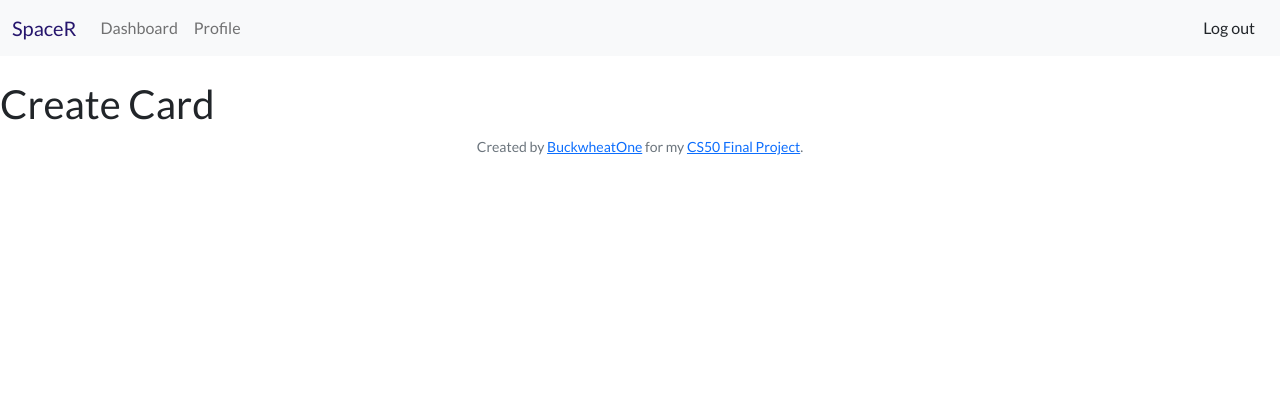
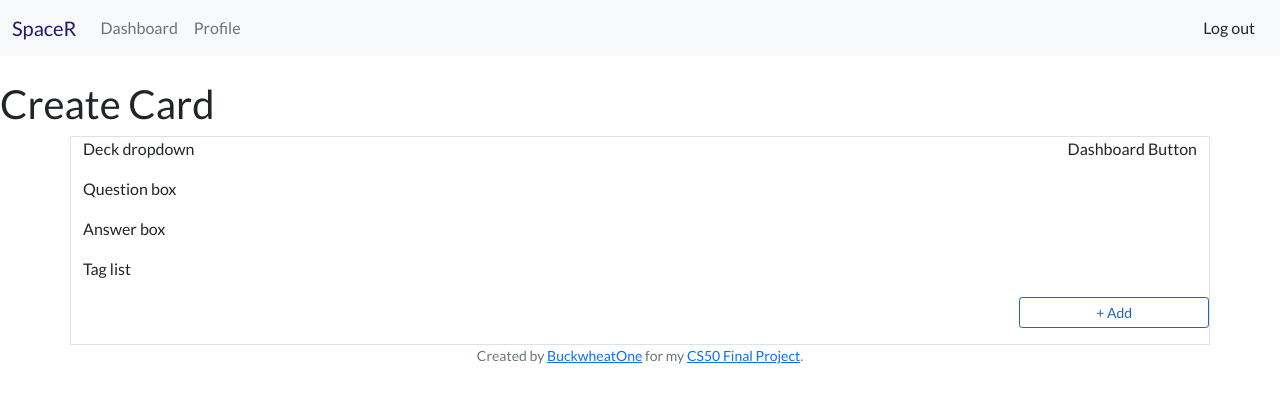
Before and after one commit to buckwheatone/cs50_final_project, a Flask app: page /create-card in a window 1280 px wide. Shown: the top 403 px of the page. Run offline with Flask 2, Linux system fonts and the light colour scheme; the visitor is signed in with stand-in values (Sample User, id 1); some libraries are stand-ins or nearby versions.

Commit message:
Continue card creation, logic

```diff
--- a/application/forms.py
+++ b/application/forms.py
@@ -68,3 +68,4 @@ class CreateCardForm(FlaskForm):
     card_tags = ''
     deck_name = StringField('Question', validators=[])
     # TODO: ability to add images, files, audio, cloze, use markdown
+    submit = SubmitField("Add")
--- a/application/templates/create-card.html
+++ b/application/templates/create-card.html
@@ -1,15 +1,34 @@
 {% extends "layout.html" %}
 
 {% block add_head %}
-
+<style>
+    .delete {
+        justify-content: space-between
+    }
+</style>
 {% endblock add_head %}
 
 
 {% block main %}
     <h1>Create Card</h1>
+    <div class="container border">
+        <form action="" method="POST">
+            {{ form.hidden_tag() }}
+            <div class="form-floating">
+                <div class="d-flex delete">
+                    <p>Deck dropdown</p>
+                    <p>Dashboard Button</p>
+                </div>
+                <div>
+                    <p>Question box</p>
+                    <p>Answer box</p>
+                    <p>Tag list</p>
+                </div>
+                <div class="row justify-content-end">
+                    <button class="col-2 mb-3 btn btn-sm btn-outline-primary">+ Add</button>
+                </div>
+            </div>
 
-    <form action="" method="POST">
-        {{ form.hidden_tag() }}
-
-    </form>
+        </form>
+    </div>
 {% endblock main %}
```
